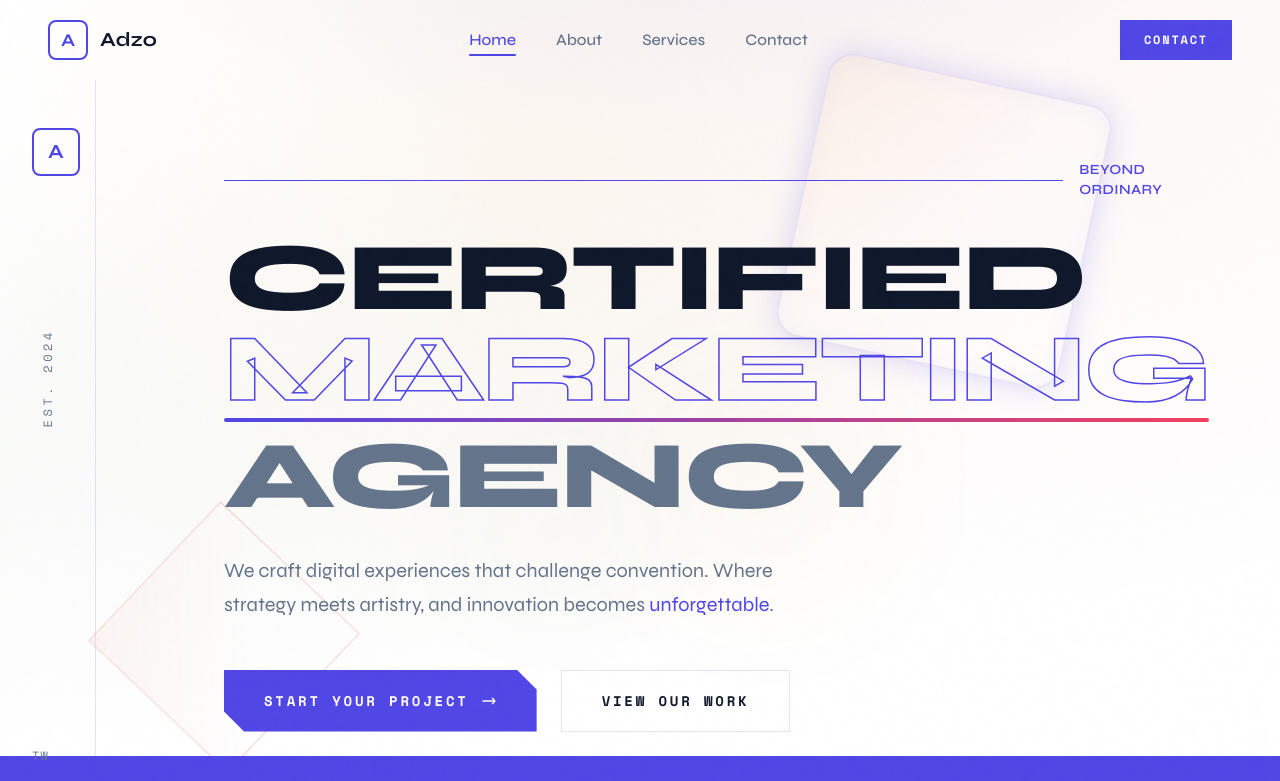
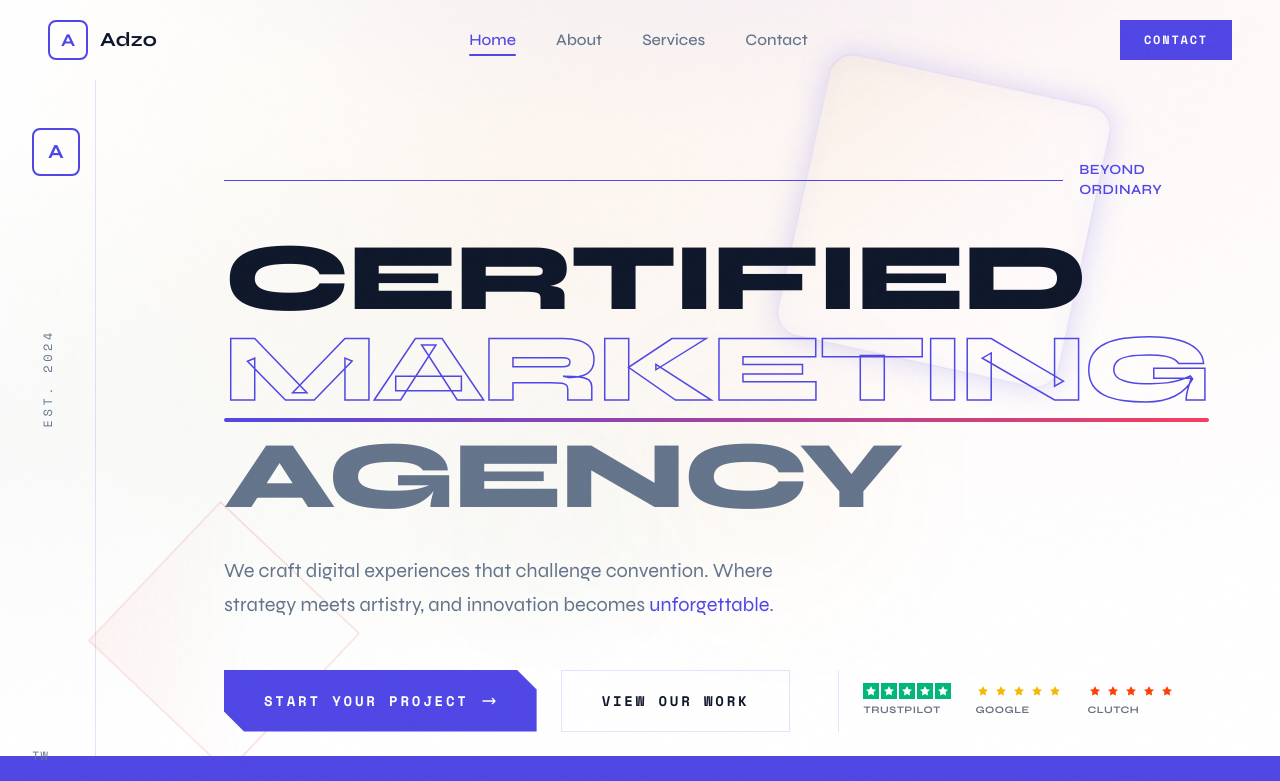
Before and after one commit to mooojn/pk-marketing, a Next.js app: page / in a window 1280 px wide. Shown: the top 781 px of the page. Built offline with nearby package versions, Linux system fonts and the light colour scheme.

Commit message:
Fix lgoo

```diff
--- a/app/components/Hero.tsx
+++ b/app/components/Hero.tsx
@@ -248,6 +248,45 @@ export default function Hero() {
                             >
                                 View Our Work
                             </button>
+
+                            {/* Trust Logos (Desktop) */}
+                            <div className="hidden lg:flex items-center gap-6 ml-6 border-l pl-6" style={{ borderColor: 'var(--border-subtle)' }}>
+                                {/* Trustpilot */}
+                                <div className="space-y-1">
+                                    <div className="flex gap-0.5">
+                                        {[1, 2, 3, 4, 5].map(i => (
+                                            <div key={i} className="w-4 h-4 bg-[#00b67a] flex items-center justify-center">
+                                                <svg className="w-3 h-3 text-white" fill="currentColor" viewBox="0 0 24 24"><path d="M12 2l3.09 6.26L22 9.27l-5 4.87 1.18 6.88L12 17.77l-6.18 3.25L7 14.14 2 9.27l6.91-1.01L12 2z" /></svg>
+                                            </div>
+                                        ))}
+                                    </div>
+                                    <p className="text-[10px] font-bold uppercase tracking-wider text-gray-500">Trustpilot</p>
+                                </div>
+
+                                {/* Google */}
+                                <div className="space-y-1">
+                                    <div className="flex gap-0.5">
+                                        {[1, 2, 3, 4, 5].map(i => (
+                                            <div key={i} className="w-4 h-4 flex items-center justify-center">
+                                                <svg className="w-3 h-3 text-[#F6B704]" fill="currentColor" viewBox="0 0 24 24"><path d="M12 2l3.09 6.26L22 9.27l-5 4.87 1.18 6.88L12 17.77l-6.18 3.25L7 14.14 2 9.27l6.91-1.01L12 2z" /></svg>
+                                            </div>
+                                        ))}
+                                    </div>
+                                    <p className="text-[10px] font-bold uppercase tracking-wider text-gray-500">Google</p>
+                                </div>
+
+                                {/* Clutch */}
+                                <div className="space-y-1">
+                                    <div className="flex gap-0.5">
+                                        {[1, 2, 3, 4, 5].map(i => (
+                                            <div key={i} className="w-4 h-4 flex items-center justify-center">
+                                                <svg className="w-3 h-3 text-[#FF3D00]" fill="currentColor" viewBox="0 0 24 24"><path d="M12 2l3.09 6.26L22 9.27l-5 4.87 1.18 6.88L12 17.77l-6.18 3.25L7 14.14 2 9.27l6.91-1.01L12 2z" /></svg>
+                                            </div>
+                                        ))}
+                                    </div>
+                                    <p className="text-[10px] font-bold uppercase tracking-wider text-gray-500">Clutch</p>
+                                </div>
+                            </div>
                         </div>
 
 
```
